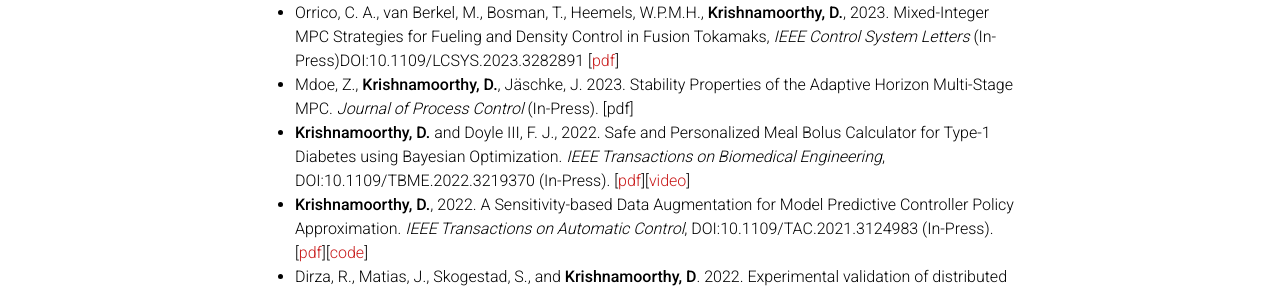
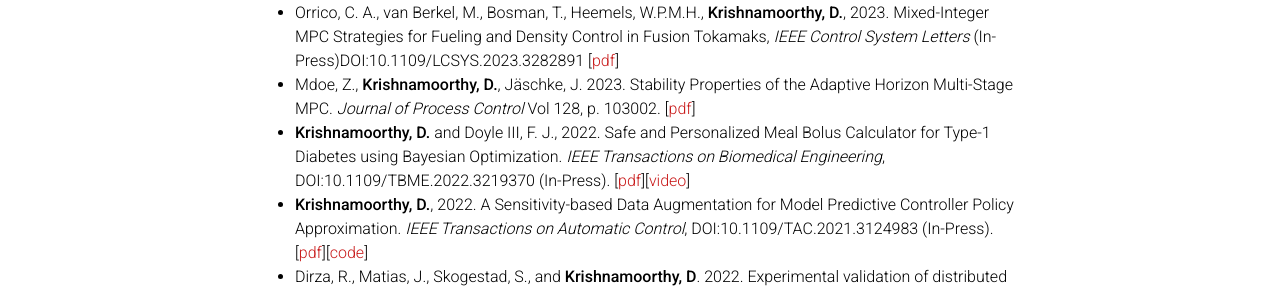
Before and after one commit to dinesh-krishnamoorthy/dinesh-krishnamoorthy.github.io, a Jekyll site: the page built from _pages/publications.md, in a window 1280 px wide and 900 px high. Shown: the part 426-717 px from the top of the window. Built offline with Jekyll 4.4.1, drawn with Linux system fonts in a browser that asks for light colours; comment, search, counter and statistics services are not loaded; a style sheet for code colours, icons or effects is not loaded.

Commit message:
Update publications.md

```diff
--- a/_pages/publications.md
+++ b/_pages/publications.md
@@ -17,7 +17,7 @@
 ### Journal Publications
 * **Krishnamoorthy, D.**, 2023. An Improved Data Augmentation Scheme for Model Predictive Control Policy Approximation, _IEEE Control System Letters_ (In-Press) DOI:10.1109/LCSYS.2023.3282383 [[pdf](https://arxiv.org/pdf/2303.05607.pdf)]
 * Orrico, C. A., van Berkel, M., Bosman, T., Heemels, W.P.M.H., **Krishnamoorthy, D.**, 2023. Mixed-Integer MPC Strategies for Fueling and Density Control in Fusion Tokamaks, _IEEE Control System Letters_ (In-Press)DOI:10.1109/LCSYS.2023.3282891 [[pdf](https://arxiv.org/pdf/2306.00415.pdf)]
-* Mdoe, Z., **Krishnamoorthy, D.**, Jäschke, J. 2023. Stability Properties of the Adaptive Horizon Multi-Stage MPC. _Journal of Process Control_ (In-Press). [pdf]
+* Mdoe, Z., **Krishnamoorthy, D.**, Jäschke, J. 2023. Stability Properties of the Adaptive Horizon Multi-Stage MPC. _Journal of Process Control_ Vol 128, p. 103002. [[pdf](https://www.sciencedirect.com/science/article/pii/S0959152423000811)]
 * **Krishnamoorthy, D.** and Doyle III, F. J., 2022.  Safe and Personalized Meal Bolus Calculator for Type-1 Diabetes using Bayesian Optimization. _IEEE Transactions on Biomedical Engineering_, DOI:10.1109/TBME.2022.3219370 (In-Press). [[pdf](https://www.dropbox.com/s/zjmp8uzozj3lqsl/main_BolusCalculator.pdf?dl=0)][[video](https://youtu.be/VMV64__1I8A)]
 * **Krishnamoorthy, D.**, 2022. A Sensitivity-based Data Augmentation for Model Predictive Controller Policy Approximation. _IEEE Transactions on Automatic Control_, DOI:10.1109/TAC.2021.3124983 (In-Press). [[pdf](https://arxiv.org/pdf/2009.07398.pdf)][[code](https://github.com/dinesh-krishnamoorthy/Sensitivity-DataAugmentation)]
 * Dirza, R., Matias, J., Skogestad, S., and **Krishnamoorthy, D**. 2022. Experimental validation of distributed feedback-based RTO, _Control Engineering Practice_ Vol 126, p. 105253.[[pdf](https://reader.elsevier.com/reader/sd/pii/S0967066122001216?token=6171E5F7B9136069037E89EE8D0970210D288557A578D4EF3BC1E9FC322AA92BDB87A96AD453A6A61EF1D6E774DA8D41&originRegion=us-east-1&originCreation=20221208214212)]
```
